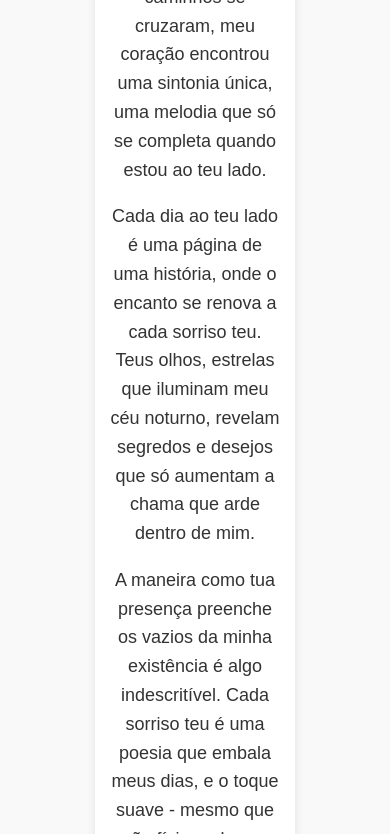
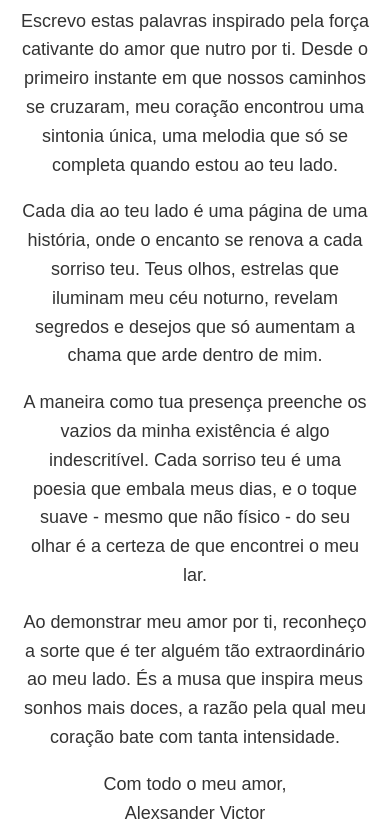
Before and after one commit to vichtml/RomanticLetter, a plain HTML site: page index.html in a window 390 px wide. Shown: the part 248-1082 px from the top of the page. Drawn offline with Linux system fonts and the light colour scheme.

Commit message:
Update inicio.css

```diff
--- a/css/inicio.css
+++ b/css/inicio.css
@@ -1,43 +1,43 @@
 body {
     font-family: 'Arial', sans-serif;
     background-color: #f9f9f9;
-    margin: 0;
-    padding: 95px;
+    margin: 0px;
+    padding: 0px;
     display: flex;
     align-items: center;
     justify-content: center;
     height: 100vh;
 }
 
-
-
 .letter {
-    max-width: 600px;
-    padding: 20px;
+    max-width: 700px; /* Aumentar a largura máxima */
+    width: 90%; /* Ocupa 90% da largura da tela */
+    padding: 30px; /* Aumentar o padding */
     background-color: #fff;
     box-shadow: 0 0 10px rgba(0, 0, 0, 0.1);
     border-radius: 10px;
     text-align: center;
-    padding-top: 250px;
+    padding-top: 150px; /* Ajustar o padding-top */
 }
 
 @media screen and (max-width: 600px) {
     .letter {
         width: 95%; /* Aumentar a largura em telas menores */
-        padding: 15px; /* Reduzir o padding */
-        padding-top: 90dvh; /* Reduzir o padding-top em telas menores */
-        font-size: 0.9em; /* Reduzir ligeiramente o tamanho da fonte */
+        padding: 20px; /* Ajustar o padding */
+        padding-top: 70dvh; /* Ajustar o padding-top em telas menores */
+        font-size: 1em; /* Manter o tamanho da fonte */
     }
 }
 
 @media screen and (max-width: 300px) {
     .letter {
         width: 95%; /* Aumentar a largura em telas menores */
-        padding: 15px; /* Reduzir o padding */
-        padding-top: 155dvh; /* Reduzir o padding-top em telas menores */
-        font-size: 0.9em; /* Reduzir ligeiramente o tamanho da fonte */
+        padding: 20px; /* Ajustar o padding */
+        padding-top: 130dvh; /* Ajustar o padding-top em telas menores */
+        font-size: 1em; /* Manter o tamanho da fonte */
     }
 }
+
 h1 {
     color: #e44d26;
 }
@@ -48,7 +48,7 @@ p {
     line-height: 1.6;
 }
 
-.heart a{
+.heart a {
     color: #e44d26;
     font-size: 72px;
     text-decoration: none;
```
